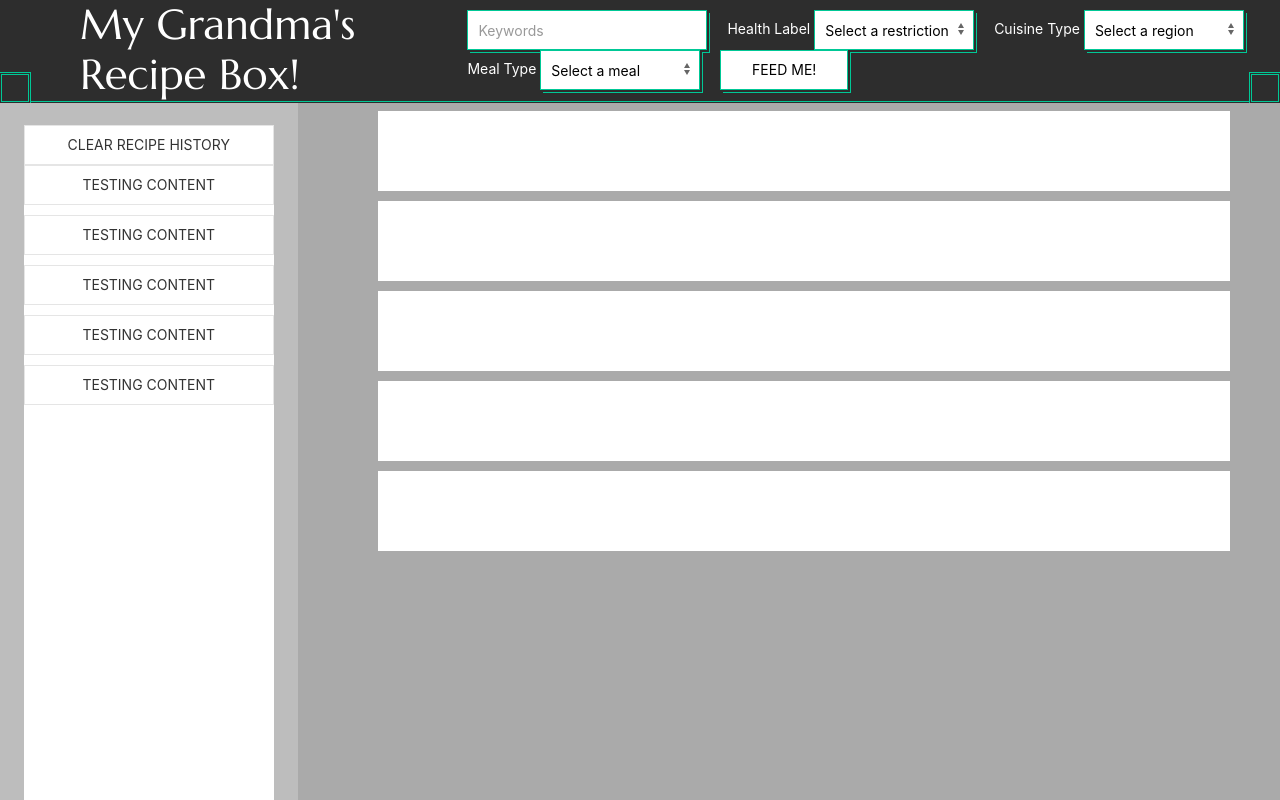
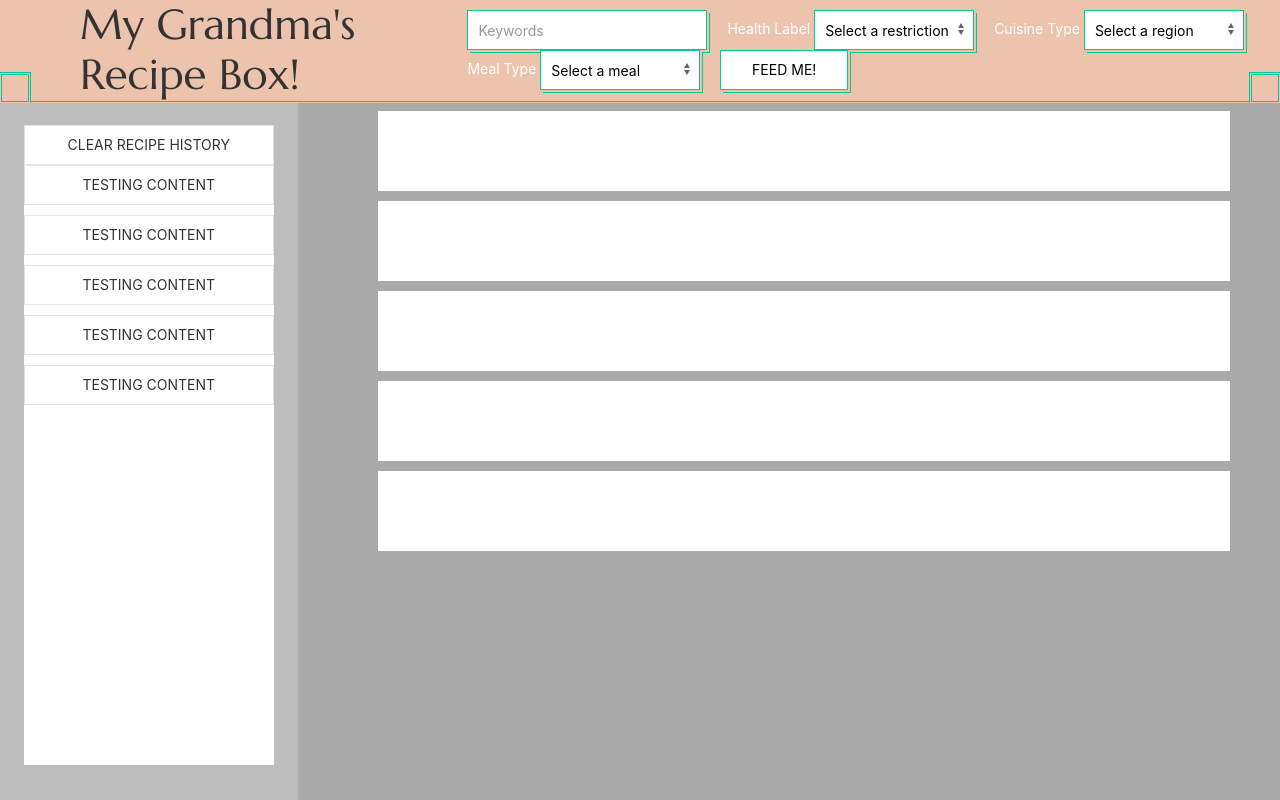
Before and after one commit to nbulger1/my-recipes, a plain HTML site: page index.html in a window 1280 px wide. Drawn offline with Linux system fonts and the light colour scheme.

Commit message:
Minor CSS changes.

```diff
--- a/assets/css/style.css
+++ b/assets/css/style.css
@@ -8,13 +8,16 @@
     overflow: hidden;
     background-color: #aaaaaa;
     overflow-y: auto;
+    position: relative;
 }
 
 .custom-nav {
-    background: #2D2D2D;
+    background: #ECC3AD;
     box-shadow: #00C896 0 1px 0,
-    #2D2D2D 0 2px 0;
-    position: relative;
+    #ECC3AD 0 2px 0;
+    position: sticky;
+    top: 0;
+    z-index: 3;
 }
 
 .custom-nav::before {
@@ -27,9 +30,9 @@
     left: 0;
     border-right: #00C896 1px solid;
     border-top: #00C896 1px solid;
-    box-shadow: #2D2D2D -1px -1px 0 inset,
-    #2D2D2D 1px -1px 0 inset,
-    #2D2D2D -1px 1px 0 inset,
+    box-shadow: #ECC3AD -1px -1px 0 inset,
+    #ECC3AD 1px -1px 0 inset,
+    #ECC3AD -1px 1px 0 inset,
     #00C896 -2px 2px 0 inset,
     #00C896 2px -2px 0 inset;
 }
@@ -44,9 +47,9 @@
     right: 0;
     border-left: #00C896 1px solid;
     border-top: #00C896 1px solid;
-    box-shadow: #2D2D2D -1px -1px 0 inset,
-    #2D2D2D 1px -1px 0 inset,
-    #2D2D2D -1px 1px 0 inset,
+    box-shadow: #ECC3AD -1px -1px 0 inset,
+    #ECC3AD 1px -1px 0 inset,
+    #ECC3AD -1px 1px 0 inset,
     #00C896 -2px 2px 0 inset,
     #00C896 2px -2px 0 inset;
 }
@@ -54,7 +57,6 @@
 .custom-logo {
     margin: auto 5rem;
     font-family: 'Marcellus', serif;
-    color: #ffffff;
     animation: slideIn .4s;
 }
 
@@ -88,20 +90,20 @@
 
 .form-style {
     border: 1px #00C896 solid;
-    box-shadow: 2px 2px #2D2D2D,
+    box-shadow: 2px 2px #ECC3AD,
     #00C896 3px 3px;
     transition: all .5s ease-in-out;
     background: #ffffff;
     color: #000000;
 }
 
-.form-style input:hover {
+#search-button:hover {
     background: #ffffff;
 }
 
 .form-style:hover {
     border: 1px #00C896 solid;
-    box-shadow: 2px 2px #2D2D2D,
+    box-shadow: 2px 2px #ECC3AD,
     #00C896 4px 4px;
     transition: all .5s ease-in-out;
 }
@@ -176,7 +178,7 @@
 .saved-recipe-container {
     background: white;
     margin: 3vh 3vh;
-    height: 98vh;
+    height: 80%;
     overflow-y: auto;
 }
 
--- a/index.html
+++ b/index.html
@@ -23,7 +23,8 @@
 
                 <div class="uk-navbar-item">
                     <form id="food-search" class="custom-form">
-                        <input id="keyword-text" type="text" class="uk-input form-horizontal-text form-style" placeholder="Keywords" required>
+                        <input id="keyword-text" type="text" class="uk-input form-horizontal-text form-style" placeholder="Keywords" list="ingredient" autocomplete="off" required>
+                        <datalist id="ingredient"></datalist>
                         <label for="health-label">Health Label</label>
                         <select id="health-label" class="uk-select form-style" name="health-label" required>
                             <option value="" disabled selected>Select a restriction</option>
```
